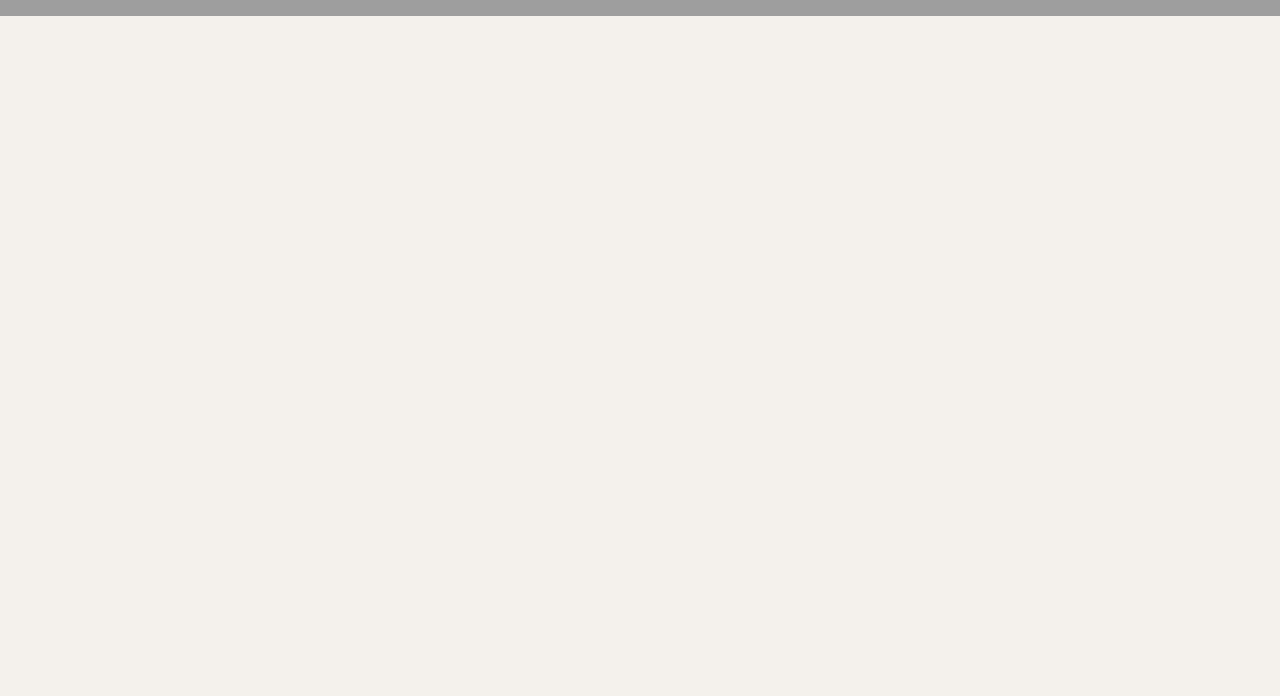
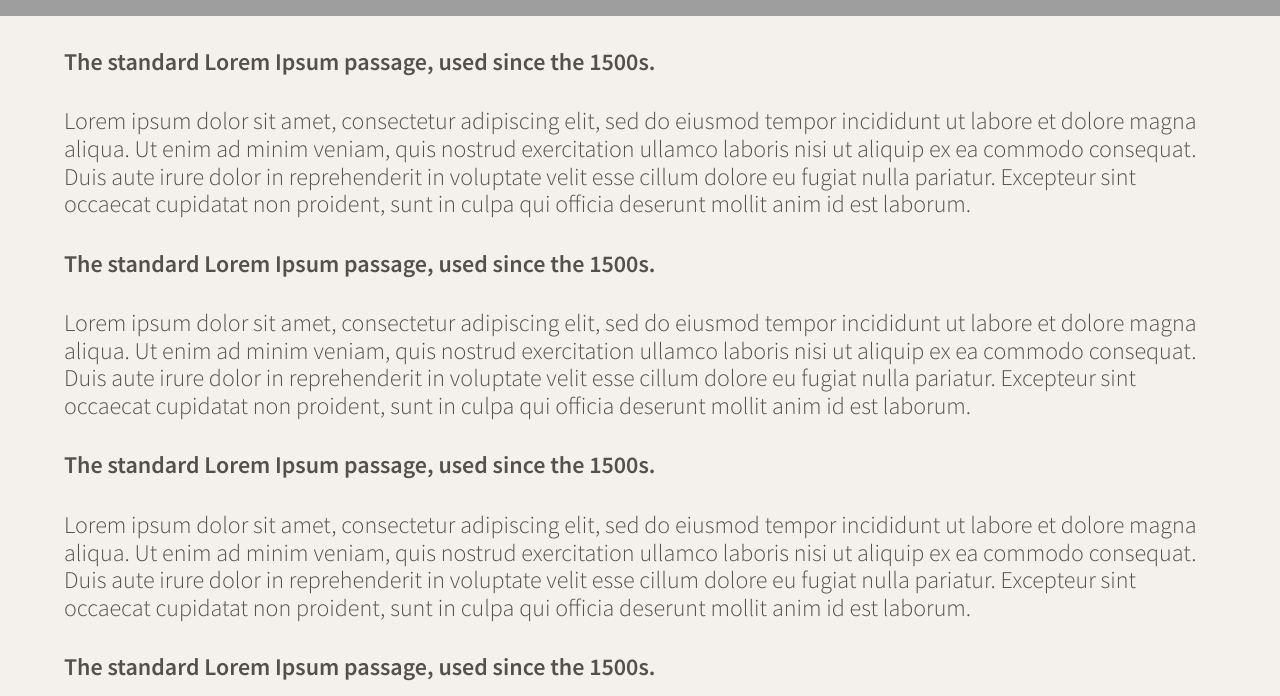
Before and after one commit to ayan-hassan/tweeter, a website: page public/index.html in a window 1280 px wide. Shown: the part 504-1200 px from the top of the page. Before the commit the page ends 800 px from the top, so only its background shows below. Drawn offline with nearby package versions, Linux system fonts and the light colour scheme; grey boxes are pictures that could not be loaded.

Commit message:
adjust layout of main container that holds tweets

```diff
--- a/public/index.html
+++ b/public/index.html
@@ -48,6 +48,28 @@
   </header>
 
     <!-- Page-specific (main) content here -->
-    <main class="container"></main>
+    <main class="container">
+      <p>
+        <h4>The standard Lorem Ipsum passage, used since the 1500s.</h4>
+        Lorem ipsum dolor sit amet, consectetur adipiscing elit, sed do eiusmod tempor incididunt ut labore et dolore magna aliqua. Ut enim ad minim veniam, quis nostrud exercitation ullamco laboris nisi ut aliquip ex ea commodo consequat. Duis aute irure dolor in reprehenderit in voluptate velit esse cillum dolore eu fugiat nulla pariatur. Excepteur sint occaecat cupidatat non proident, sunt in culpa qui officia deserunt mollit anim id est laborum.
+      </p>
+      <p>
+        <h4>The standard Lorem Ipsum passage, used since the 1500s.</h4>
+        Lorem ipsum dolor sit amet, consectetur adipiscing elit, sed do eiusmod tempor incididunt ut labore et dolore magna aliqua. Ut enim ad minim veniam, quis nostrud exercitation ullamco laboris nisi ut aliquip ex ea commodo consequat. Duis aute irure dolor in reprehenderit in voluptate velit esse cillum dolore eu fugiat nulla pariatur. Excepteur sint occaecat cupidatat non proident, sunt in culpa qui officia deserunt mollit anim id est laborum.
+      </p>
+      <p>
+        <h4>The standard Lorem Ipsum passage, used since the 1500s.</h4>
+        Lorem ipsum dolor sit amet, consectetur adipiscing elit, sed do eiusmod tempor incididunt ut labore et dolore magna aliqua. Ut enim ad minim veniam, quis nostrud exercitation ullamco laboris nisi ut aliquip ex ea commodo consequat. Duis aute irure dolor in reprehenderit in voluptate velit esse cillum dolore eu fugiat nulla pariatur. Excepteur sint occaecat cupidatat non proident, sunt in culpa qui officia deserunt mollit anim id est laborum.
+      </p>
+      <p>
+        <h4>The standard Lorem Ipsum passage, used since the 1500s.</h4>
+        Lorem ipsum dolor sit amet, consectetur adipiscing elit, sed do eiusmod tempor incididunt ut labore et dolore magna aliqua. Ut enim ad minim veniam, quis nostrud exercitation ullamco laboris nisi ut aliquip ex ea commodo consequat. Duis aute irure dolor in reprehenderit in voluptate velit esse cillum dolore eu fugiat nulla pariatur. Excepteur sint occaecat cupidatat non proident, sunt in culpa qui officia deserunt mollit anim id est laborum.
+      </p>
+      <p>
+        <h4>The standard Lorem Ipsum passage, used since the 1500s.</h4>
+        Lorem ipsum dolor sit amet, consectetur adipiscing elit, sed do eiusmod tempor incididunt ut labore et dolore magna aliqua. Ut enim ad minim veniam, quis nostrud exercitation ullamco laboris nisi ut aliquip ex ea commodo consequat. Duis aute irure dolor in reprehenderit in voluptate velit esse cillum dolore eu fugiat nulla pariatur. Excepteur sint occaecat cupidatat non proident, sunt in culpa qui officia deserunt mollit anim id est laborum.
+      </p>
+
+    </main>
   </body>
 </html>
--- a/public/styles/layout.css
+++ b/public/styles/layout.css
@@ -21,6 +21,7 @@ body {
   font-family: 'Source Sans Pro', sans-serif;
 }
 
-/*
- * Additional CSS can be defined below or in other CSS files, as per instructions
- */
+main.container {
+  width: 90%;
+  margin: 0 auto;
+}
```
